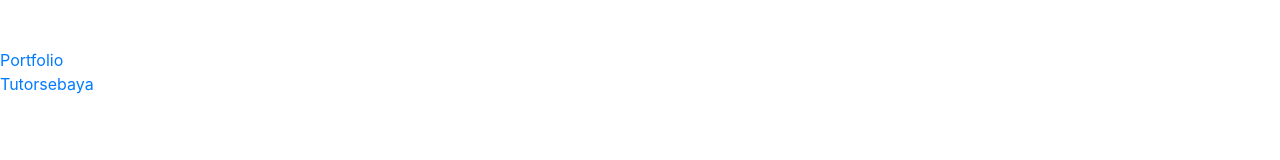
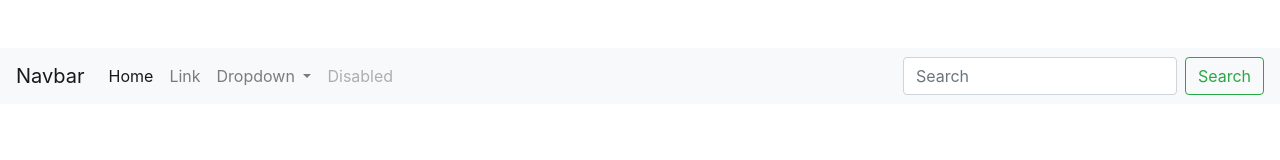
Before and after one commit to Mortred-ai/Tutorsebaya, a plain HTML site: page index.html in a window 1280 px wide. Drawn offline with nearby package versions, Linux system fonts and the light colour scheme.

Commit message:
Update index.html

```diff
--- a/index.html
+++ b/index.html
@@ -4,16 +4,46 @@
     <meta charset="UTF-8">
     <meta http-equiv="X-UA-Compatible" content="IE=edge">
     <meta name="viewport" content="width=device-width, initial-scale=1.0">
-    <title>Choose Repository</title>
+    <title>Tutorsebaya</title>
     <link rel="stylesheet" href="bootstrap/css/bootstrap.min.css">
 </head>
 <body>
     <section id="" class="mt-5">
+        <nav class="navbar navbar-expand-lg navbar-light bg-light">
+            <a class="navbar-brand" href="#">Navbar</a>
+            <button class="navbar-toggler" type="button" data-toggle="collapse" data-target="#navbarSupportedContent" aria-controls="navbarSupportedContent" aria-expanded="false" aria-label="Toggle navigation">
+              <span class="navbar-toggler-icon"></span>
+            </button>
 
-        <a href="Mortred-ai.github.io/Portfolio"> Portfolio </a><br>
-        <a href="Mortred-ai.github.io/Tutorsebaya"> Tutorsebaya </a><br>
-
-
+            <div class="collapse navbar-collapse" id="navbarSupportedContent">
+              <ul class="navbar-nav mr-auto">
+                <li class="nav-item active">
+                  <a class="nav-link" href="#">Home <span class="sr-only">(current)</span></a>
+                </li>
+                <li class="nav-item">
+                  <a class="nav-link" href="#">Link</a>
+                </li>
+                <li class="nav-item dropdown">
+                  <a class="nav-link dropdown-toggle" href="#" id="navbarDropdown" role="button" data-toggle="dropdown" aria-haspopup="true" aria-expanded="false">
+                    Dropdown
+                  </a>
+                  <div class="dropdown-menu" aria-labelledby="navbarDropdown">
+                    <a class="dropdown-item" href="#">Action</a>
+                    <a class="dropdown-item" href="#">Another action</a>
+                    <div class="dropdown-divider"></div>
+                    <a class="dropdown-item" href="#">Something else here</a>
+                  </div>
+                </li>
+                <li class="nav-item">
+                  <a class="nav-link disabled" href="#" tabindex="-1" aria-disabled="true">Disabled</a>
+                </li>
+              </ul>
+              <form class="form-inline my-2 my-lg-0">
+                <input class="form-control mr-sm-2" type="search" placeholder="Search" aria-label="Search">
+                <button class="btn btn-outline-success my-2 my-sm-0" type="submit">Search</button>
+              </form>
+            </div>
+          </nav>
     </section>
 
     <script src="https://code.jquery.com/jquery-3.5.1.slim.min.js" integrity="sha384-DfXdz2htPH0lsSSs5nCTpuj/zy4C+OGpamoFVy38MVBnE+IbbVYUew+OrCXaRkfj" crossorigin="anonymous"></script>
```
